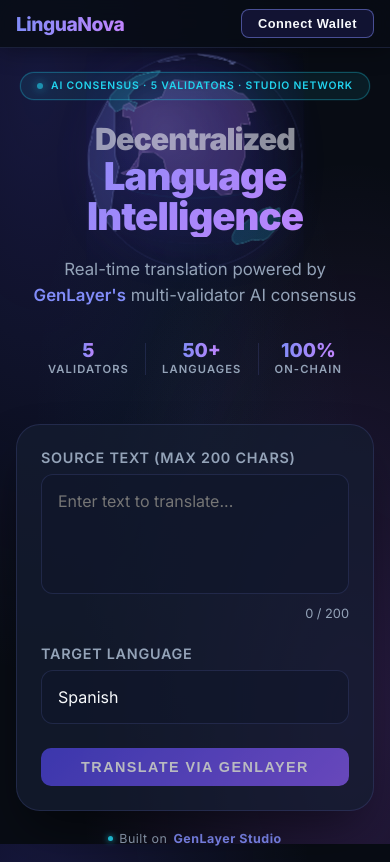
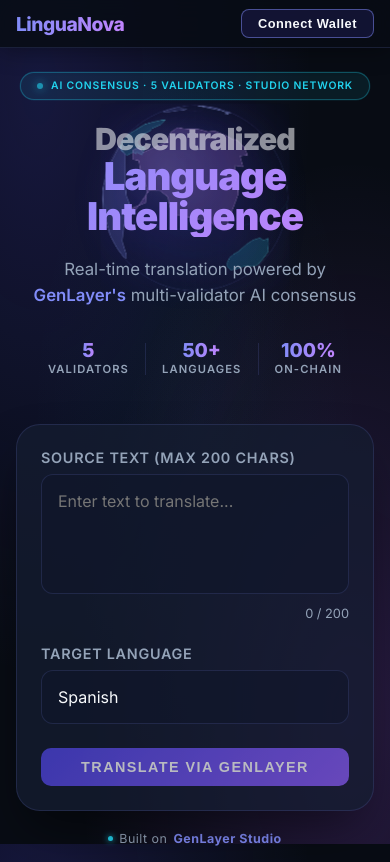
Before and after one commit to Chimdi-hash/lingua_nova, a Next.js app in the folder frontend/: page / in a window 390 px wide. Built offline with nearby package versions, Linux system fonts and the light colour scheme.

Commit message:
Fix mobile globe: use absolute pixel top offset instead of percentage transform, scale down slightly more to completely clear form

```diff
--- a/frontend/src/app/globals.css
+++ b/frontend/src/app/globals.css
@@ -632,11 +632,12 @@
   }
 
   .globe-wrapper {
-    transform: translateY(-65%) scale(0.52);
+    top: -80px;
+    transform: scale(0.45);
   }
 
   @keyframes globeFloat {
-    0%, 100% { transform: translateY(-65%) scale(0.52); }
-    50%       { transform: translateY(calc(-65% - 10px)) scale(0.52); }
+    0%, 100% { transform: scale(0.45); }
+    50%       { transform: translateY(-10px) scale(0.45); }
   }
 }
```
